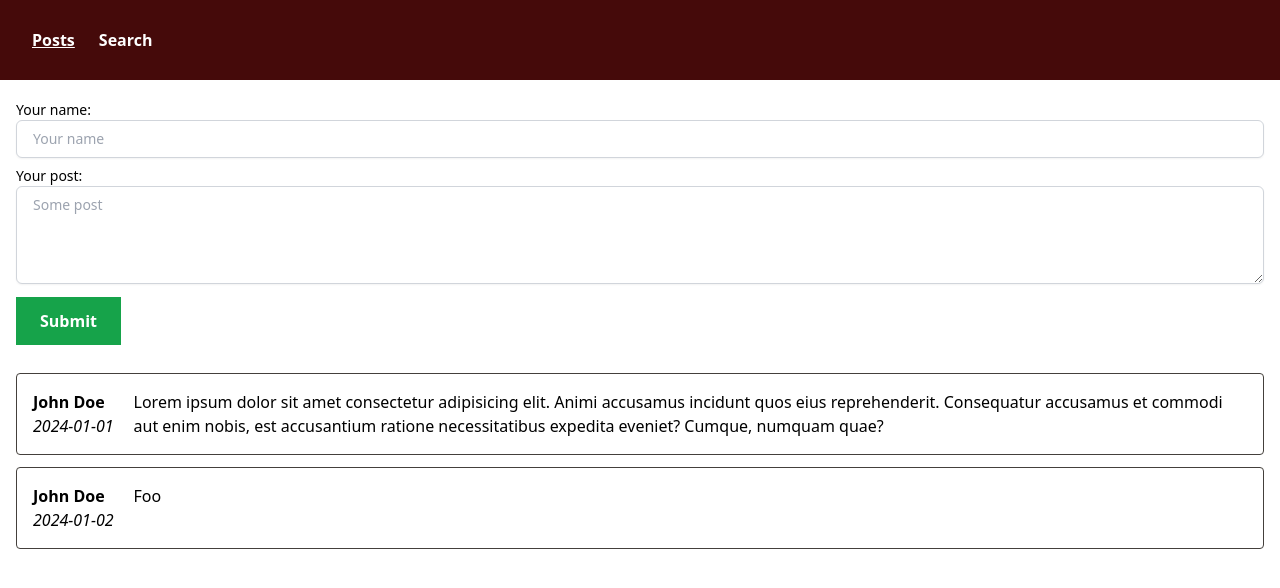
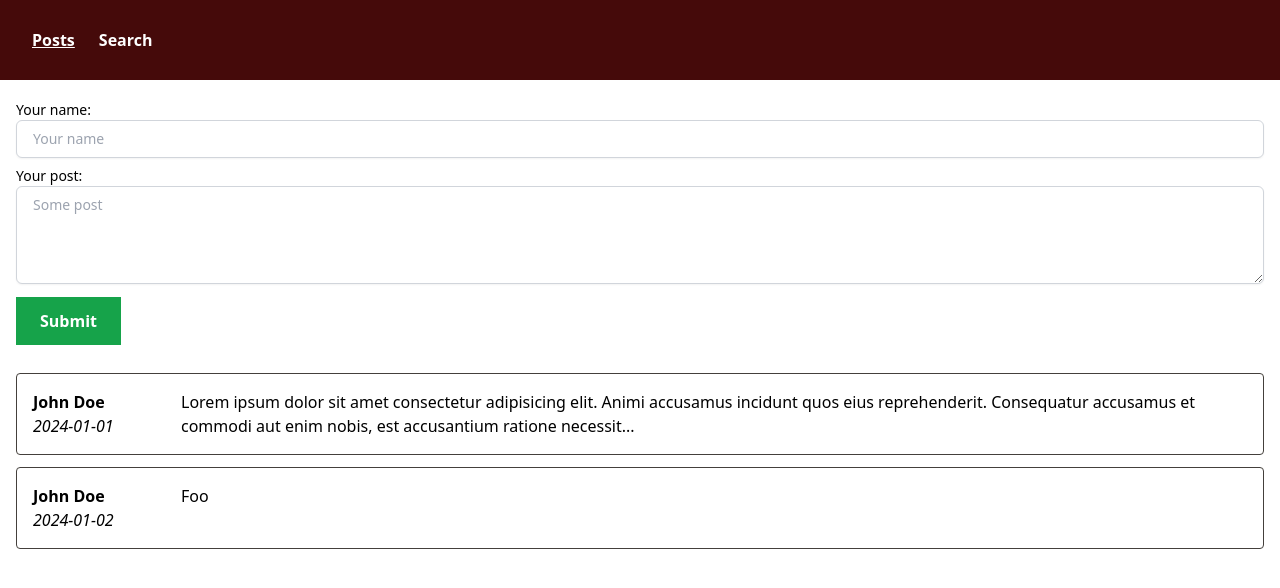
Before and after one commit to PetrGrabovsky/post-board, a Next.js app: page / in a window 1280 px wide. Shown: the top 588 px of the page. Built offline with nearby package versions, Linux system fonts and the light colour scheme.

Commit message:
feat: Přidej a aplikuj funkci pro zkracování textu
- Implementuj funkci 'truncate' pro zkracování textu
- Použij funkci pro zkracování autorova jména a obsahu příspěvků

```diff
--- a/eslint.config.mjs
+++ b/eslint.config.mjs
@@ -143,6 +143,7 @@ const eslintConfig = [
           assert: 'nesting',
         },
       ],
+      'prefer-template': 'error',
       'no-await-in-loop': 'error',
       'require-await': 'error', // Zakazuje await v cyklu
       'no-console': ['warn', { allow: ['warn', 'error'] }], // Povoluje console.warn a console.error
--- a/src/app/page.tsx
+++ b/src/app/page.tsx
@@ -20,6 +20,9 @@ const data = [
     text: 'Foo',
   },
 ];
+
+const truncate = (text: string, length = 20) =>
+  text.length > length ? `${text.slice(0, Math.max(0, length))}...` : text;
 
 const Home = () => {
   const [name, setName] = useState('');
@@ -99,10 +102,10 @@ const Home = () => {
                     'p-4',
                   )}
                 >
-                  <div className='flex-none'>
+                  <div className='w-32 flex-none'>
                     <div className='flex-row'>
                       <div>
-                        <strong>{author}</strong>
+                        <strong>{truncate(author)}</strong>
                       </div>
                       <div>
                         <em>{publishedAt}</em>
@@ -110,7 +113,7 @@ const Home = () => {
                     </div>
                   </div>
                   <div className='flex-1'>
-                    <p className='overflow-hidden text-ellipsis'>{content}</p>
+                    <p className='overflow-hidden text-ellipsis'>{truncate(content, 200)}</p>
                   </div>
                 </div>
               </li>
```
